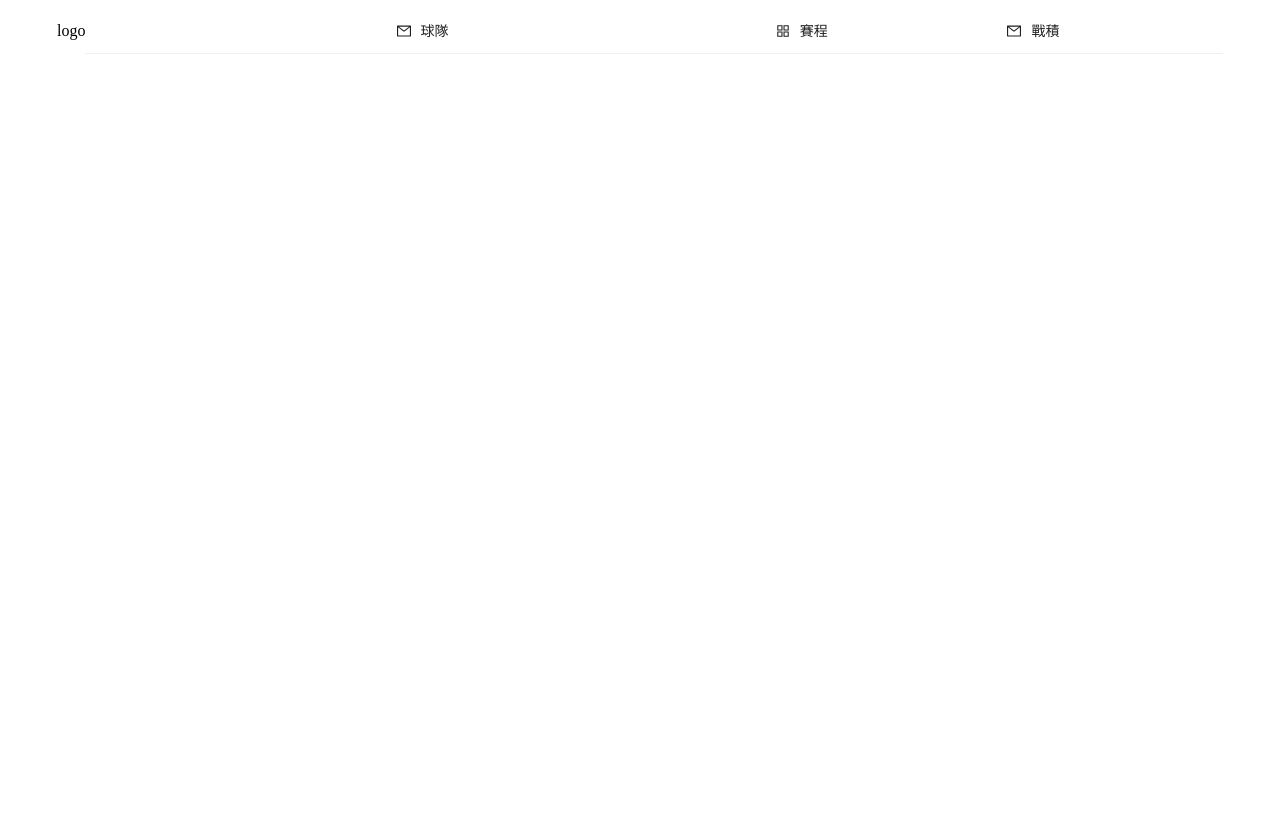
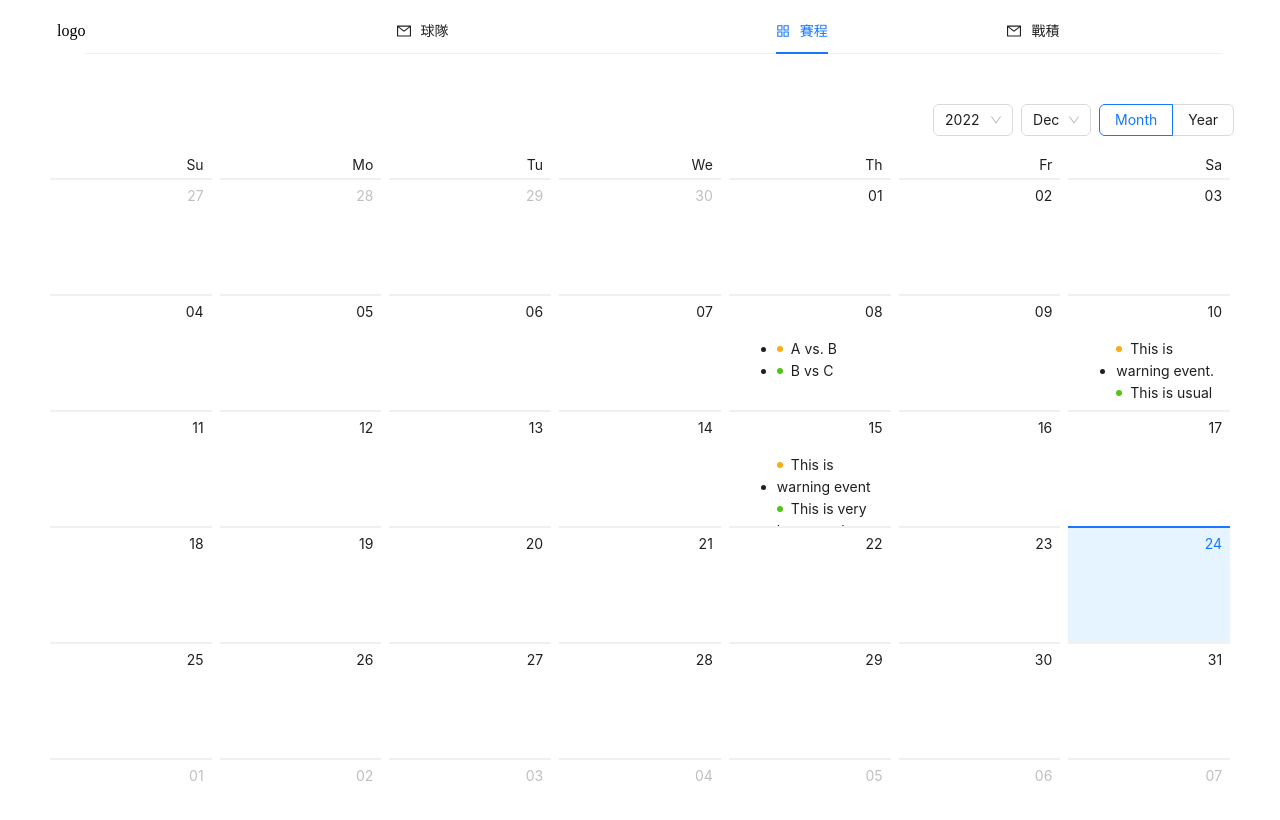
Before and after one commit to LiSeng0903/DB_BaseballSystem, a React (Create React App) app in the folder frontend/: page / in a window 1280 px wide. Shown: the top 820 px of the page. Built offline with nearby package versions, Linux system fonts and the light colour scheme.

Commit message:
nevigate

```diff
--- a/frontend/package.json
+++ b/frontend/package.json
@@ -10,6 +10,7 @@
     "dayjs": "^1.11.7",
     "react": "^18.2.0",
     "react-dom": "^18.2.0",
+    "react-router-dom": "^6.6.1",
     "react-scripts": "5.0.1",
     "styled-components": "^5.3.6",
     "web-vitals": "^2.1.4"
--- a/frontend/src/containers/MainPage.js
+++ b/frontend/src/containers/MainPage.js
@@ -1,9 +1,12 @@
 import React, { useState } from 'react';
 import { AppstoreOutlined, MailOutlined, SettingOutlined } from '@ant-design/icons';
+import { BrowserRouter as Router, Route, Routes } from 'react-router-dom';
+import { useNavigate, useLocation } from 'react-router-dom'
 import { Menu } from 'antd';
 import styled from 'styled-components'
+
+
 import Schedule from "./Schedule"
-
 import TeamMember from "../components/TeamMember"
 
 const TopBarStyle = styled.div`
@@ -32,7 +35,7 @@ const items = [
     children: [
         {
             label: 'Option 1',
-            key: 'setting:1',
+            key: 'team1',
         },
         {
             label: 'Option 2',
@@ -42,7 +45,7 @@ const items = [
   },
   {
     label: '賽程',
-    key: 'shcedule',
+    key: 'schedule',
     icon: <AppstoreOutlined />,
   },
   {
@@ -53,7 +56,7 @@ const items = [
 ];
 
 const MainPage = () => {
-  const [current, setCurrent] = useState('mail');
+  const [current, setCurrent] = useState('schedule');
 
   const onClick = (e) => {
     console.log('click ', e);
@@ -61,15 +64,15 @@ const MainPage = () => {
   };
 
     return(
-    <>
+      <>
         <TopBarStyle>
             <div>logo</div>
             <MenuStyle onClick={onClick} selectedKeys={[current]} mode="horizontal" items={items} />
         </TopBarStyle>
         <BarItemStyle >
-        <></>
+          {current === "schedule" ? <Schedule /> : current === "score" ? null : <TeamMember/>}
         </BarItemStyle >
-    </>
+      </>
     )
 
 };
```
Also changed, not shown: 1 other file (tests, documents, lock files or other folders).
